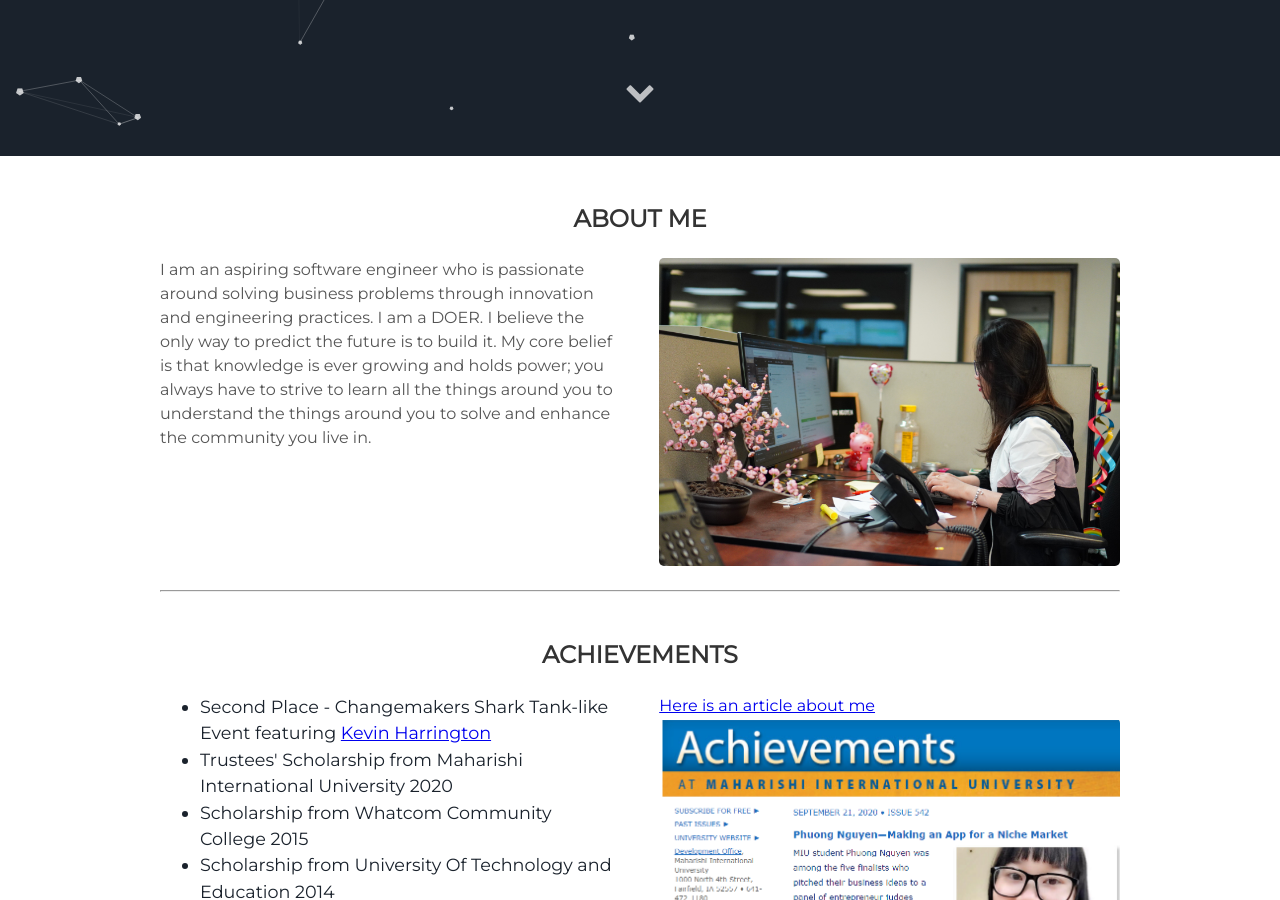
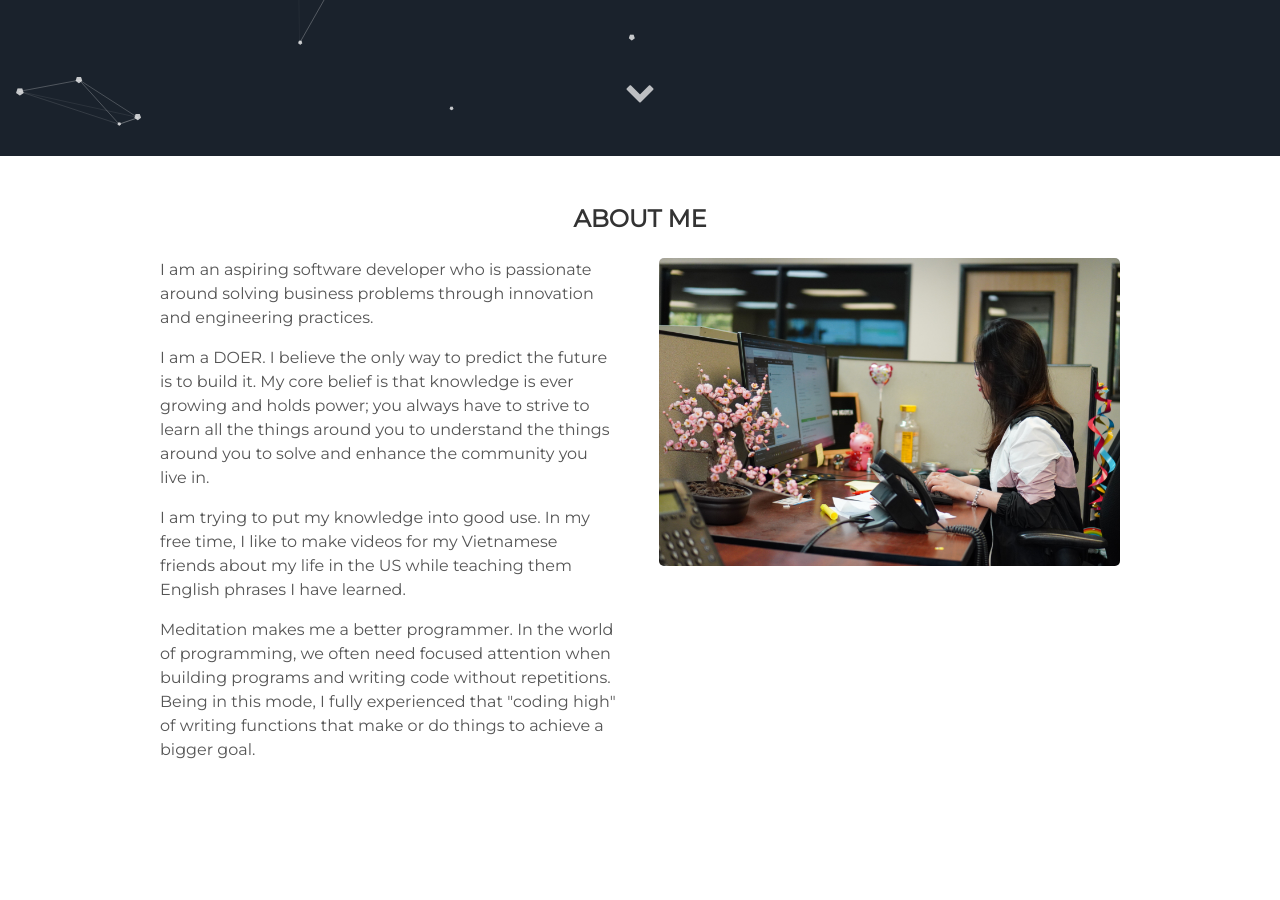
Before and after one commit to phuongnguyen0610/phuongnguyen0610.github.io, a Jekyll site: the page built from index.html, in a window 1280 px wide and 900 px high, scrolled down 744 px. Built offline with Jekyll 4.4.1, drawn with Linux system fonts in a browser that asks for light colours.

Commit message:
Update about.html

```diff
--- a/_includes/about.html
+++ b/_includes/about.html
@@ -5,9 +5,14 @@
         <img alt="work" src="/assets/img/work.jpg"/>
       </div>
       <div class="contents">
-        <p> I am an aspiring software engineer who is passionate around solving business problems through innovation and engineering practices.
-          I am a DOER. I believe the only way to predict the future is to build it. My core belief is that knowledge is ever growing and holds power; you always have to strive to learn
+        <p> I am an aspiring software developer who is passionate around solving business problems through innovation and engineering practices.</p>
+        <p>I am a DOER. I believe the only way to predict the future is to build it. My core belief is that knowledge is ever growing and holds power; you always have to strive to learn
         all the things around you to understand the things around you to solve and enhance the community you live in.</p>
+        <p>I am trying to put my knowledge into good use. In my free time, I like to make videos for my Vietnamese friends about my life in the US while teaching them English phrases I have learned.</p>
+        <p>Meditation makes me a better programmer. In the world of programming, we often need focused attention when building programs and writing code
+          without repetitions. Being in this mode, I fully experienced that "coding high" of writing functions that make or do things
+          to achieve a bigger goal.
+        </p>
       </div>
       <br>
     </div>
```
